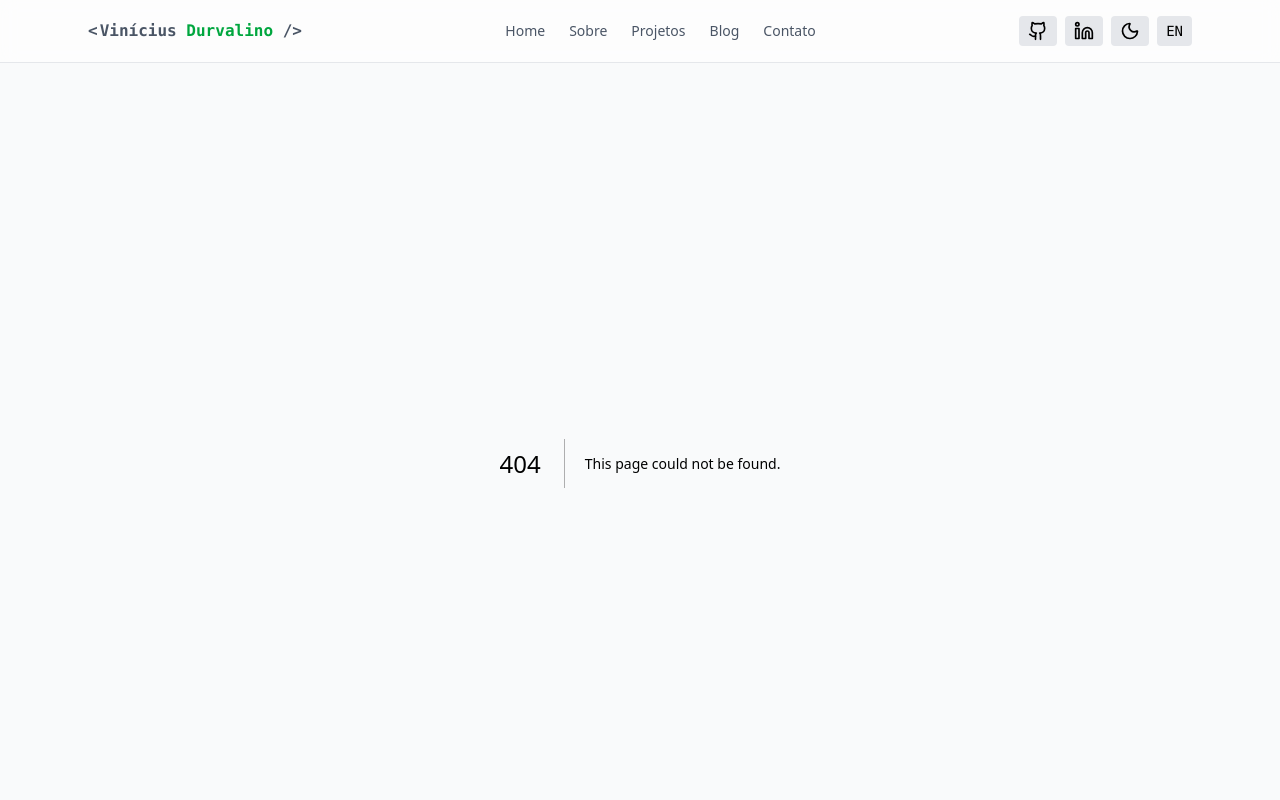
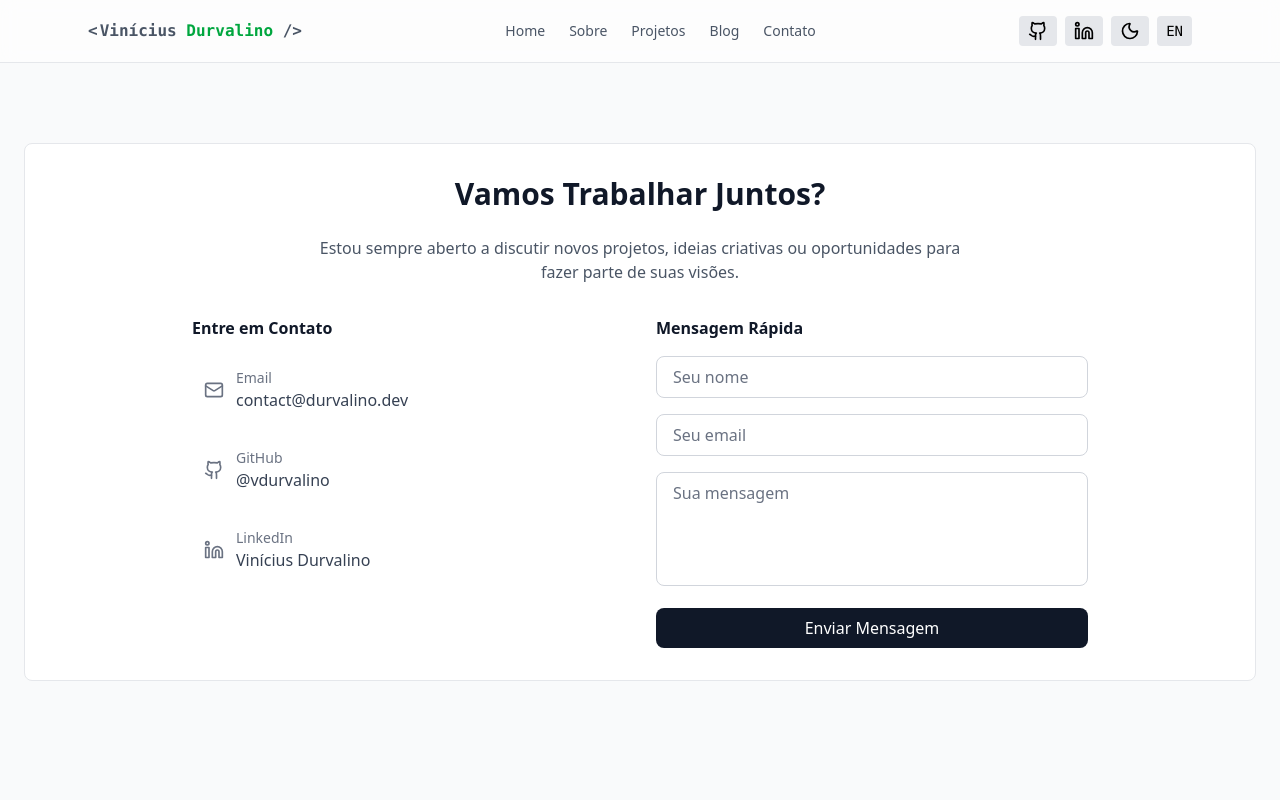
Before and after one commit to vdurvalino/professional-profile-page, a Next.js app: page /contact in a window 1280 px wide. Before the commit this address had no page. Shown: the top 800 px of the page. Built offline with nearby package versions, Linux system fonts and the light colour scheme.

Commit message:
feat: implement contact page

```diff
--- /dev/null
+++ b/src/app/contact/page.tsx
@@ -0,0 +1,9 @@
+import {ContactSection} from "@/app/(components)/ContactSection";
+
+export default function ContactPage() {
+    return (
+        <main className="max-w-7xl mx-auto px-6 py-20">
+            <ContactSection/>
+        </main>
+    );
+};
```
